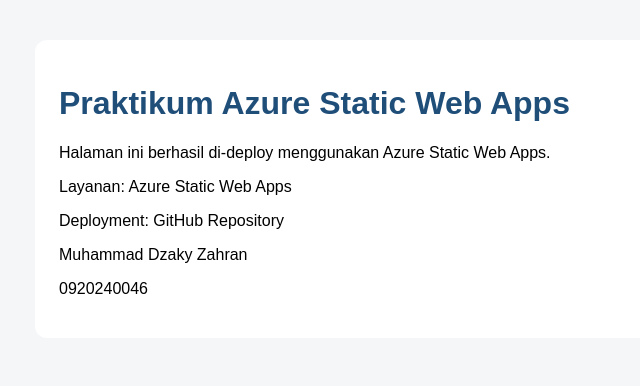
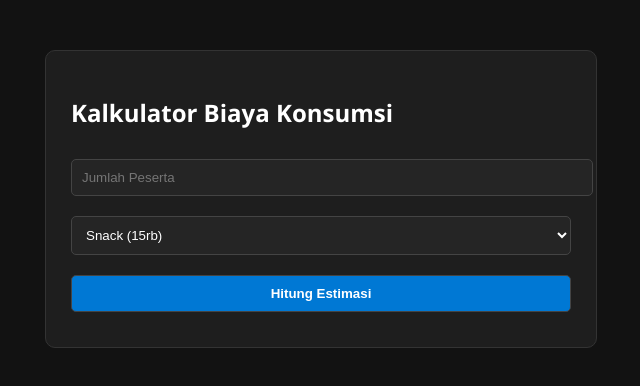
Before and after one commit to Oleander-Forrester/repo-swa-046, a plain HTML site: page index.html in a window 1280 px wide. Shown: the whole page, without its empty margins (5-645 px from the left). Drawn offline with Linux system fonts and the light colour scheme.

Commit message:
Update index.html for consumption cost calculator

```diff
--- a/index.html
+++ b/index.html
@@ -1,22 +1,50 @@
 <!DOCTYPE html>
 <html lang="id">
 <head>
- <meta charset="UTF-8">
- <title>Praktikum Azure Static Web Apps</title>
- <style>
- body { font-family: Arial; margin: 40px; background: #f4f6f8; }
- .container { background: white; padding: 24px; border-radius: 12px; }
- h1 { color: #1f4e79; }
- </style>
+    <meta charset="UTF-8">
+    <title>Estimasi Biaya Konsumsi</title>
+    <style>
+        body { font-family: 'Segoe UI', Tahoma, Geneva, Verdana, sans-serif; margin: 50px; background: #121212; color: white; }
+        .card { background: #1e1e1e; padding: 25px; border-radius: 10px; border: 1px solid #333; max-width: 500px; }
+        input, select, button { width: 100%; padding: 10px; margin: 10px 0; border-radius: 5px; border: 1px solid #444; background: #252525; color: white; }
+        button { background: #0078d4; cursor: pointer; font-weight: bold; }
+        #result { margin-top: 20px; padding: 15px; background: #2d2d2d; border-radius: 5px; display: none; }
+    </style>
 </head>
 <body>
- <div class="container">
- <h1>Praktikum Azure Static Web Apps</h1>
- <p>Halaman ini berhasil di-deploy menggunakan Azure Static Web Apps.</p>
- <p>Layanan: Azure Static Web Apps</p>
- <p>Deployment: GitHub Repository</p>
- <p>Muhammad Dzaky Zahran</p>
- <p>0920240046</p>
- </div>
+    <div class="card">
+        <h2>Kalkulator Biaya Konsumsi</h2>
+        <input type="number" id="jumlah" placeholder="Jumlah Peserta">
+        <select id="jenis">
+            <option value="snack">Snack (15rb)</option>
+            <option value="makan">Makan (30rb)</option>
+            <option value="lengkap">Lengkap (45rb)</option>
+        </select>
+        <button onclick="hitung()">Hitung Estimasi</button>
+        <div id="result"></div>
+    </div>
+
+    <script>
+        async function hitung() {
+            const jml = document.getElementById('jumlah').value;
+            const jns = document.getElementById('jenis').value;
+            const resDiv = document.getElementById('result');
+
+            const apiUrl = `https://<URL_FUNCTION_LU_DI_SINI>/api/HttpPraktikum?jumlah=${jml}&jenis=${jns}`;
+
+            try {
+                const response = await fetch(apiUrl);
+                const data = await response.json();
+                resDiv.style.display = 'block';
+                resDiv.innerHTML = `
+                    <strong>Total: Rp${data.total.toLocaleString()}</strong><br>
+                    <small>Harga per peserta: Rp${data.hargaPerPeserta.toLocaleString()}</small><br>
+                    <small>Time: ${data.timestamp}</small>
+                `;
+            } catch (err) {
+                alert('Gagal nembak API. Cek CORS atau URL lu.');
+            }
+        }
+    </script>
 </body>
 </html>
```
